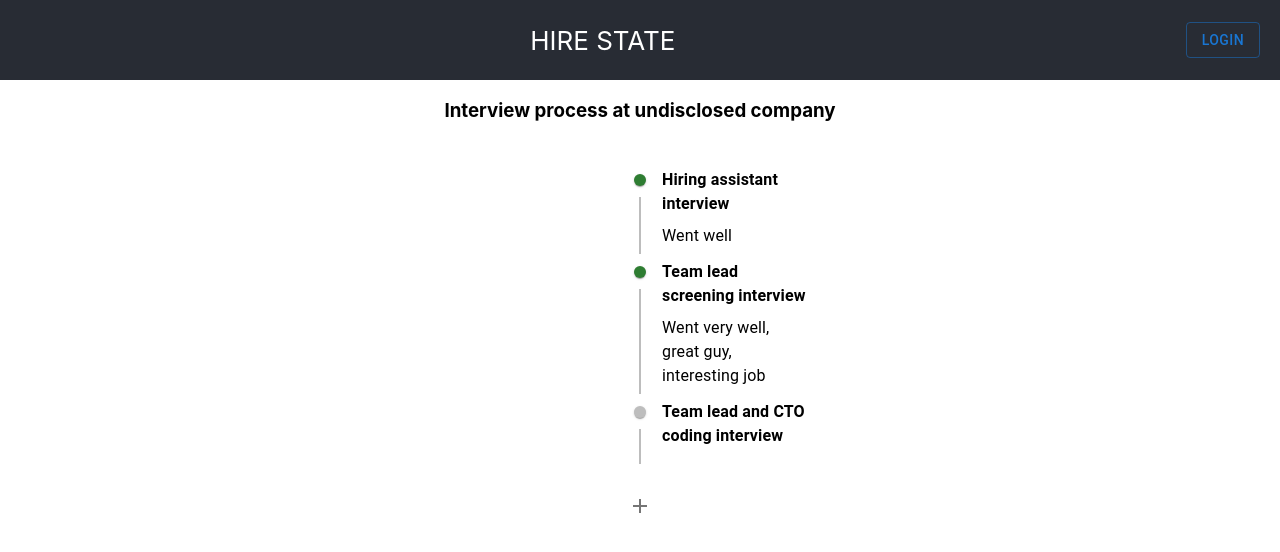
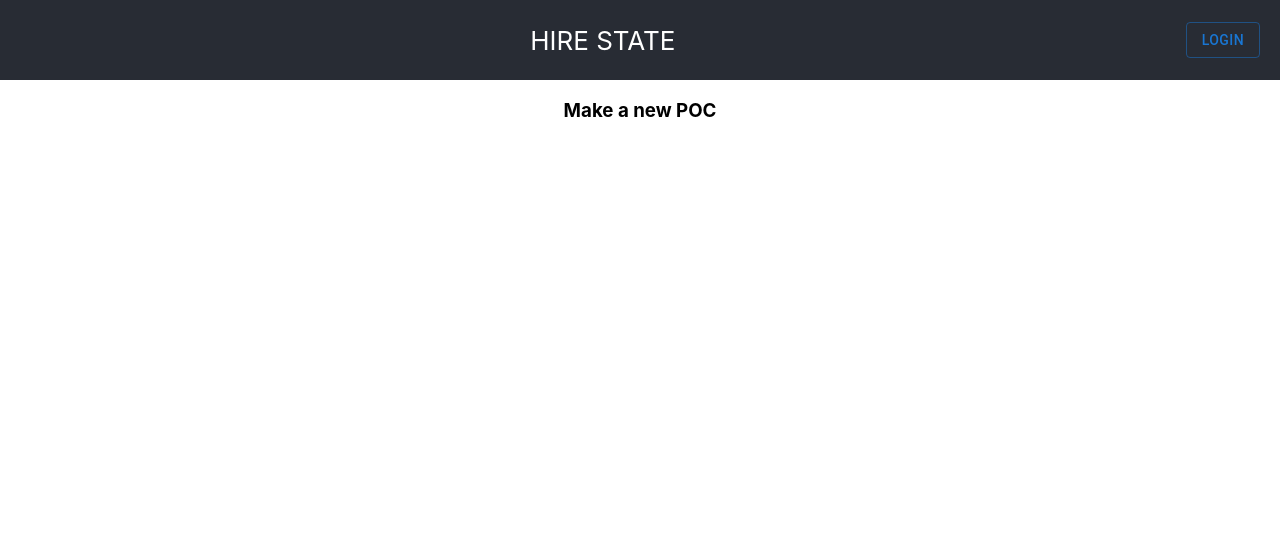
Before and after one commit to Green88/hire-state, a React (Create React App) app in the folder client/: page /poc in a window 1280 px wide. Shown: the top 552 px of the page. Built offline with nearby package versions, Linux system fonts and the light colour scheme.

Commit message:
move timeline to saparate page

```diff
--- a/client/src/App.js
+++ b/client/src/App.js
@@ -8,6 +8,7 @@ import MainPage from './pages/MainPage';
 import AddCompanyPage from './pages/AddCompanyPage';
 import EditCompanyPage from './pages/EditCompanyPage';
 import SettingsPage from './pages/SettingsPage';
+import ProgressPage from './pages/ProgressPage';
 import POCPage from './pages/POCPage';
 
 
@@ -20,6 +21,7 @@ function App() {
 				<Route path="company/new" element={<AddCompanyPage />} />
 				<Route path="company/:id" element={<EditCompanyPage />} />
 				<Route path="settings" element={<SettingsPage />} />
+				<Route path="progress/:companyId" element={<ProgressPage />} />
 				<Route path="poc" element={<POCPage />} />
 			</Route>
 		</Routes>
--- a/client/src/components/Company.js
+++ b/client/src/components/Company.js
@@ -5,6 +5,7 @@ import CardContent from '@mui/material/CardContent';
 import CardActions from '@mui/material/CardActions';
 import Divider from '@mui/material/Divider';
 import EditIcon from '@mui/icons-material/Edit';
+import ViewTimelineIcon from '@mui/icons-material/ViewTimeline';
 import CalculateIcon from '@mui/icons-material/Calculate';
 import BlockIcon from '@mui/icons-material/Block';
 import { Link } from 'react-router-dom';
@@ -38,6 +39,7 @@ const Company = ({_id, name, link, score, industry, title, location, technologie
                     <Link to={`company/${_id}`}><EditIcon /></Link>
                     {currentUser ? <CalculateIcon onClick={onCalculateClick} sx={{cursor: 'pointer'}} /> : null}
                     <BlockIcon onClick={onToggleRecruting} color={isRecruting ? 'auto' : 'disabled'} sx={{cursor: 'pointer'}} />
+                    <Link to={`progress/${_id}?name=${name}`}><ViewTimelineIcon /></Link>
                 </div>
                 <div className="right-icons">
                     <span className="score">{score}</span>
--- a/client/src/pages/POCPage.js
+++ b/client/src/pages/POCPage.js
@@ -1,38 +1,9 @@
 import React from 'react';
-import ProgressTimeline from '../components/timeline/ProgressTimeline';
-
-const items = [
-  {
-    id: '001',
-    title: 'Hiring assistant interview',
-    content: '',
-    pending: false,
-    passed: true,
-    summary: 'Went well',
-  },
-  {
-    id: '002',
-    title: 'Team lead screening interview',
-    content: 'No need to prepare, not technical',
-    pending: false,
-    passed: true,
-    summary: 'Went very well, great guy, interesting job',
-  },
-  {
-    id: '003',
-    title: 'Team lead and CTO coding interview',
-    content: 'Some basic coding, prepare ongoing side project',
-    pending: true,
-    passed: false,
-    summary: ''
-  }
-];
 
 const POCPage = () => {
     return (
         <div style={{display: 'flex', flexDirection: 'column', alignItems: 'center'}}>
-            <h3>Interview process at undisclosed company</h3>
-            <ProgressTimeline items={items} />
+            <h3>Make a new POC</h3>
         </div>
     );
 };
--- /dev/null
+++ b/client/src/pages/ProgressPage.js
@@ -0,0 +1,49 @@
+import React from 'react';
+import { useParams, useSearchParams } from 'react-router-dom';
+import ProgressTimeline from '../components/timeline/ProgressTimeline';
+
+// const items = [
+//   {
+//     id: '001',
+//     title: 'Hiring assistant interview',
+//     content: '',
+//     pending: false,
+//     passed: true,
+//     summary: 'Went well',
+//   },
+//   {
+//     id: '002',
+//     title: 'Team lead screening interview',
+//     content: 'No need to prepare, not technical',
+//     pending: false,
+//     passed: true,
+//     summary: 'Went very well, great guy, interesting job',
+//   },
+//   {
+//     id: '003',
+//     title: 'Team lead and CTO coding interview',
+//     content: 'Some basic coding, prepare ongoing side project',
+//     pending: true,
+//     passed: false,
+//     summary: ''
+//   }
+// ];
+
+const ProgressPage = () => {
+    const currentUser = localStorage.getItem('user');
+    const { companyId } = useParams();
+    const [searchParams] = useSearchParams();
+
+    const progressItemsKey = `progress-${currentUser}-${companyId}`;
+    const progressItemsString = localStorage.getItem(progressItemsKey);
+    const progressItems = progressItemsString ? JSON.parse(progressItemsString) : [];
+
+    return (
+        <div style={{display: 'flex', flexDirection: 'column', alignItems: 'center'}}>
+            <h3>{`Interview process at ${searchParams.get('name')}`}</h3>
+            <ProgressTimeline items={progressItems} />
+        </div>
+    );
+};
+
+export default ProgressPage;
```
